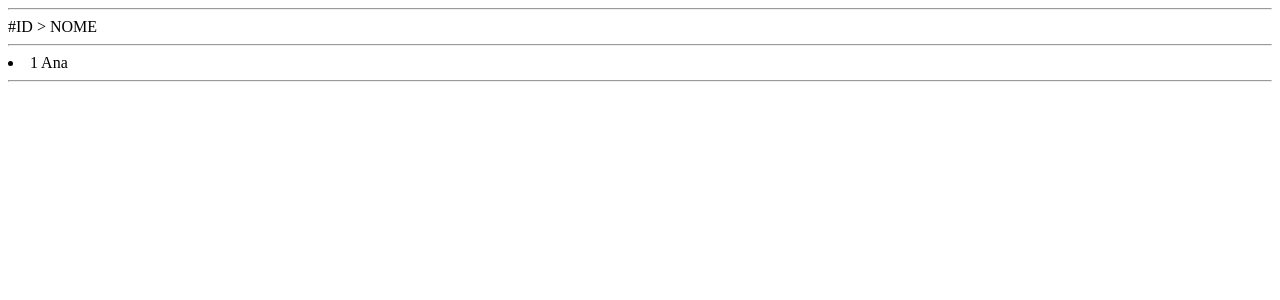
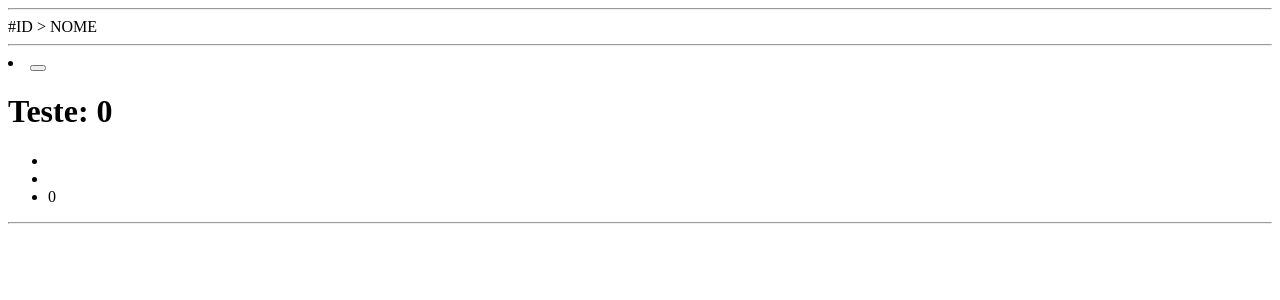
Before and after one commit to devkrhis/desafio-componente, a Vue app: page / in a window 1280 px wide. Shown: the top 300 px of the page. Built offline with nearby package versions, Linux system fonts and the light colour scheme; the HTML template or start-up script is replaced by a standard one.

Commit message:
falta terminar

```diff
--- a/src/components/AnaPerson.vue
+++ b/src/components/AnaPerson.vue
@@ -1,21 +1,31 @@
 <template>
     <div id="AnaPerson">
-        <li>{{ oneValue }} {{ name }}</li>
+        <li> <button type="button" @click="primaryKey"> {{ idade }} </button> </li>
     </div>
 
 </template>
 
 <script>
-
+/* eslint-disable */
 export default {
+    props: ['idade','oneValue','name'],
     data(){
         return {
-            oneValue: 1,
-            name: 'Ana',
+           // oneValue: 1,
+           // name: 'Ana',
             idade: 31
         }
+    },
+    methods: {
+        primaryKey(){
+            //this.oneValue = 1,
+            //this.$emit('sameNumber', this.oneValue)
+            //this.name = 'Ana',
+            //this.$emit('sameName', this.name)
+            this.idade = 31
+            // this.$emit('sameAge', this.idade)
+        }
     }
-
 }
 </script>
 
--- a/src/components/HomePage.vue
+++ b/src/components/HomePage.vue
@@ -1,15 +1,29 @@
 <template>
     <div id="homePage">
         <AnaPerson/>
+        <div id="controlBox">
+            <h1> Teste: {{ idade }}</h1>
+            <informationBlock
+            :idade="idade"
+            @sameAge="idade = $event"/>
+        </div>
     </div>
 
 </template>
 
 <script>
+/* eslint-disable */
 import AnaPerson from './AnaPerson.vue';
+import informationBlock from './InformationBlock.vue'
 export default {
     components: {
-        AnaPerson
+        AnaPerson,
+        informationBlock
+    },
+    data(){
+        return {
+            idade: 0
+        }
     }
 
 }
--- a/src/components/InformationBlock.vue
+++ b/src/components/InformationBlock.vue
@@ -1,10 +1,18 @@
 <template>
+    <div id="caixa">
+        <ul>
+            <li> {{ oneValue }}</li>
+            <li> {{ name }}</li>
+            <li> {{ idade }}</li>
+        </ul>
+
+    </div>
 
 </template>
 
 <script>
 export default {
-
+    props: ['oneValue', 'name', 'idade']
 }
 </script>
 
```
